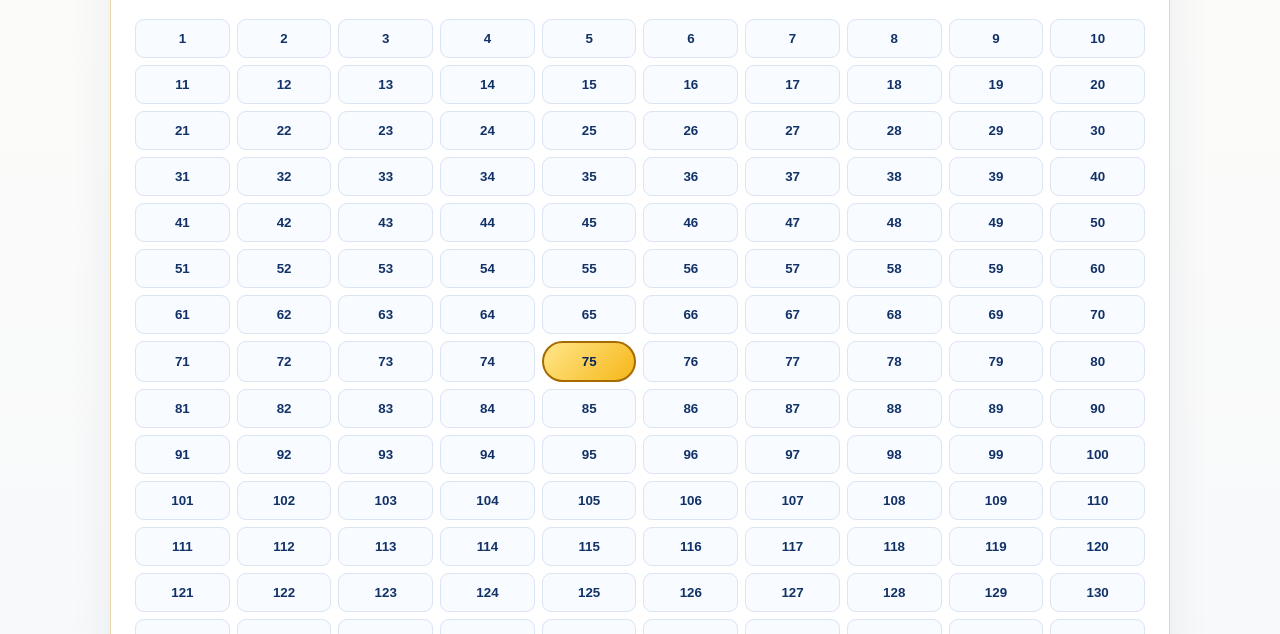
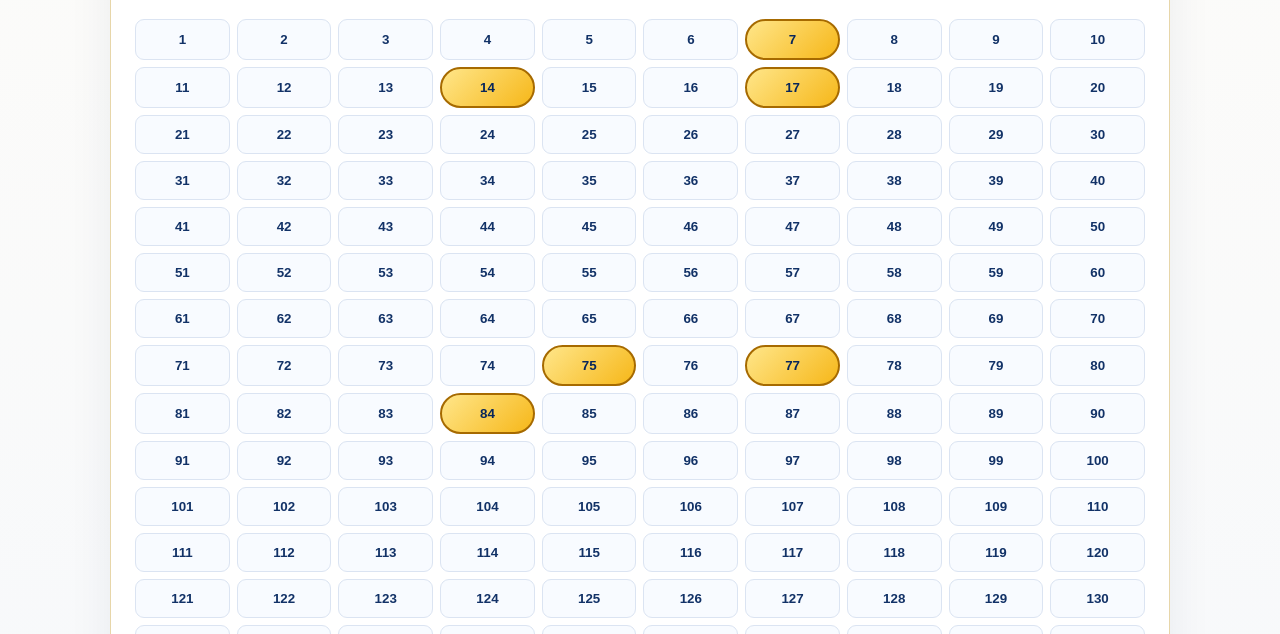
Before and after one commit to SorteosPer/SorteoRifa, a plain HTML site: page index.html in a window 1280 px wide. Shown: the part 693-1327 px from the top of the page. Drawn offline with Linux system fonts and the light colour scheme.

Commit message:
Update index.html

```diff
--- a/index.html
+++ b/index.html
@@ -84,9 +84,11 @@ footer{text-align:center;padding:25px;color:#7a879b;font-size:13px}
 <script>
 const selected=new Set();
 const grid=document.getElementById('tickets');
+const soldNumbers=new Map([[7,'Fiorella'],[77,'Fiorella'],[14,'Fredy Huanca'],[17,'Wemmer'],[84,'Rocio'],[75,'Lupe']]);
 for(let n=1;n<=200;n++){
  const b=document.createElement('button');b.className='ticket';b.textContent=n;b.type='button';b.setAttribute('aria-label','Número '+n);
- if(n===75){b.classList.add('sold');b.disabled=true;b.title='Lupe';b.setAttribute('aria-label','Número 75, vendido a Lupe')}
+ const owner=soldNumbers.get(n);
+ if(owner){b.classList.add('sold');b.disabled=true;b.title=owner;b.setAttribute('aria-label','Número '+n+', vendido a '+owner)}
  else{b.onclick=()=>{if(selected.has(n)){selected.delete(n);b.classList.remove('selected')}else{selected.add(n);b.classList.add('selected')}update();};}
  grid.appendChild(b);
 }
```
